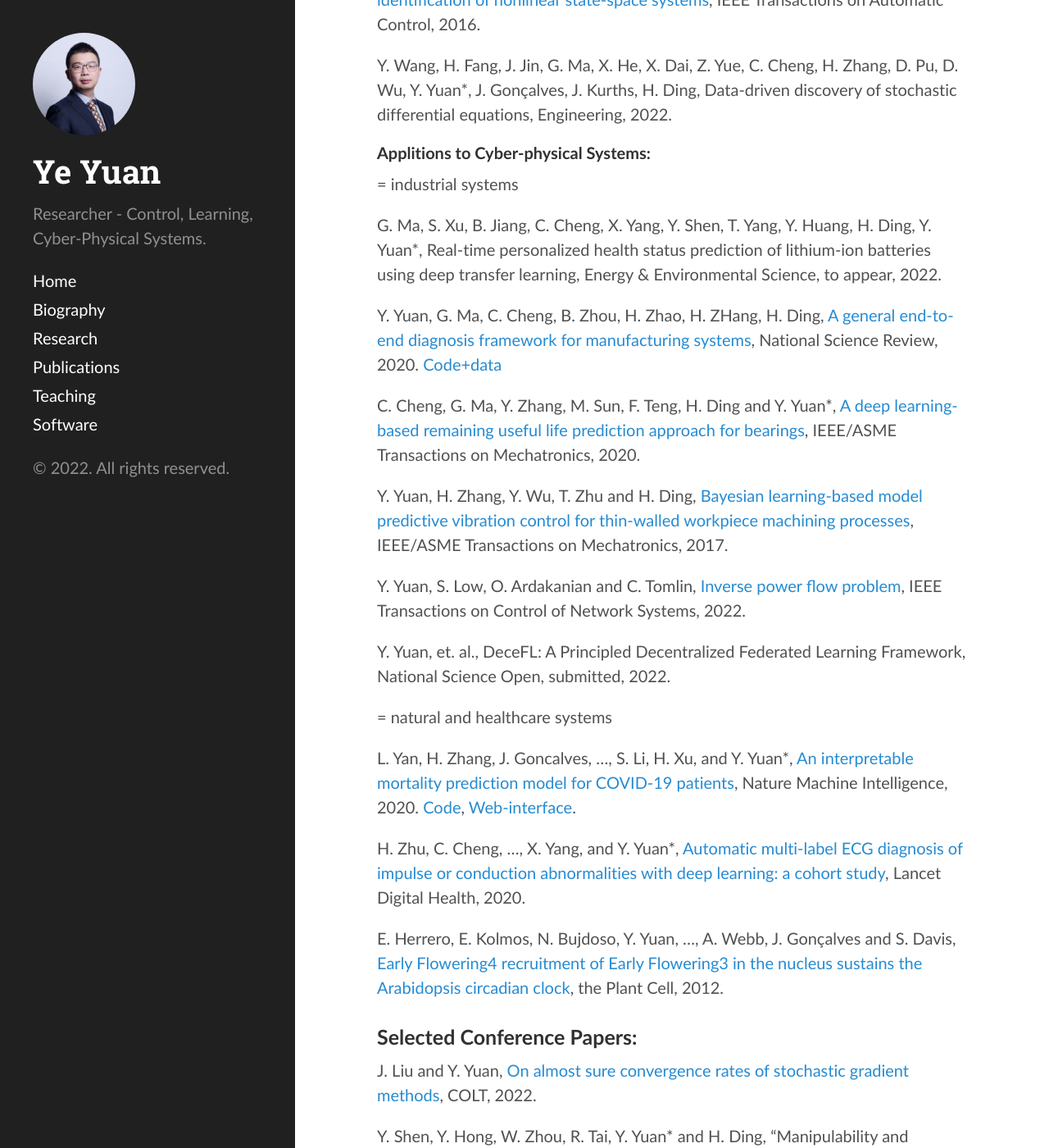
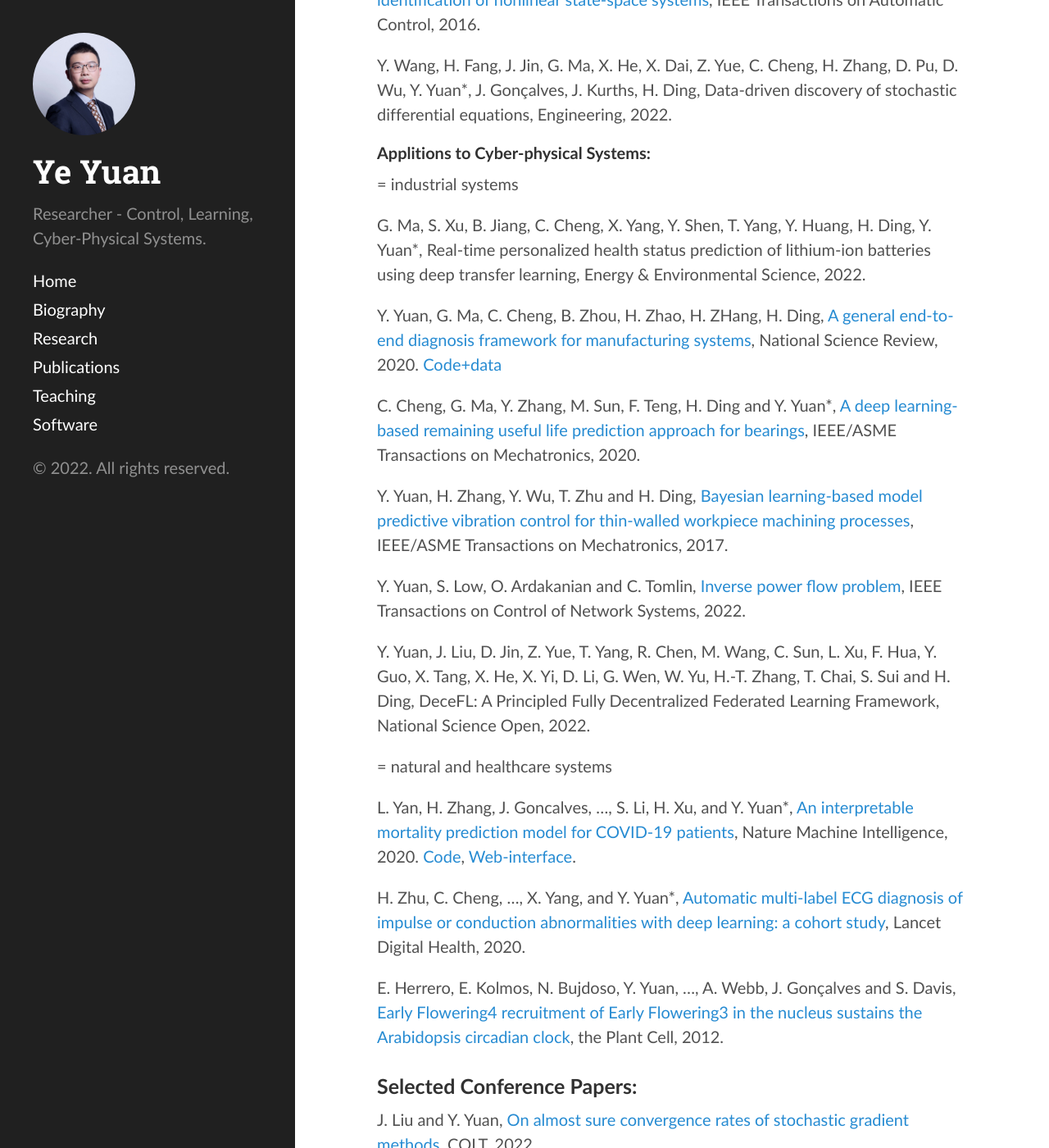
Before and after one commit to yy311/yy311.github.io, a Jekyll site: the page built from publication.md, in a window 1280 px wide and 1400 px high, scrolled down 924 px. Shown: the whole window at 82% size. Built offline with Jekyll 4.4.1, drawn with Linux system fonts in a browser that asks for light colours.

Commit message:
Update publication.md

```diff
--- a/publication.md
+++ b/publication.md
@@ -33,7 +33,7 @@ Y. Wang, H. Fang, J. Jin, G. Ma, X. He, X. Dai, Z. Yue, C. Cheng, H. Zhang, D. P
 
 = industrial systems
 
-G. Ma, S. Xu, B. Jiang, C. Cheng, X. Yang, Y. Shen, T. Yang, Y. Huang, H. Ding, Y. Yuan*, Real-time personalized health status prediction of lithium-ion batteries using deep transfer learning, Energy & Environmental Science, to appear, 2022.
+G. Ma, S. Xu, B. Jiang, C. Cheng, X. Yang, Y. Shen, T. Yang, Y. Huang, H. Ding, Y. Yuan*, Real-time personalized health status prediction of lithium-ion batteries using deep transfer learning, Energy & Environmental Science, 2022.
 
 Y. Yuan, G. Ma, C. Cheng, B. Zhou, H. Zhao, H. ZHang, H. Ding, [A general end-to-end diagnosis framework for manufacturing systems](https://academic.oup.com/nsr/advance-article/doi/10.1093/nsr/nwz190/5637084), National Science Review, 2020. [Code+data](https://github.com/HAIRLAB/NSR_krCNN)
 
@@ -43,7 +43,7 @@ Y. Yuan, H. Zhang, Y. Wu, T. Zhu and H. Ding, [Bayesian learning-based model pre
 
 Y. Yuan, S. Low, O. Ardakanian and C. Tomlin, [Inverse power flow problem](https://arxiv.org/abs/1610.06631), IEEE Transactions on Control of Network Systems, 2022.
 
-Y. Yuan, et. al., DeceFL: A Principled Decentralized Federated Learning Framework, National Science Open, submitted, 2022.
+Y. Yuan, J. Liu, D. Jin, Z. Yue, T. Yang, R. Chen, M. Wang, C. Sun, L. Xu, F. Hua, Y. Guo, X. Tang, X. He, X. Yi, D. Li, G. Wen, W. Yu, H.-T. Zhang, T. Chai, S. Sui and H. Ding, DeceFL: A Principled Fully Decentralized Federated Learning Framework, National Science Open, 2022.
 
 = natural and healthcare systems
 
```
